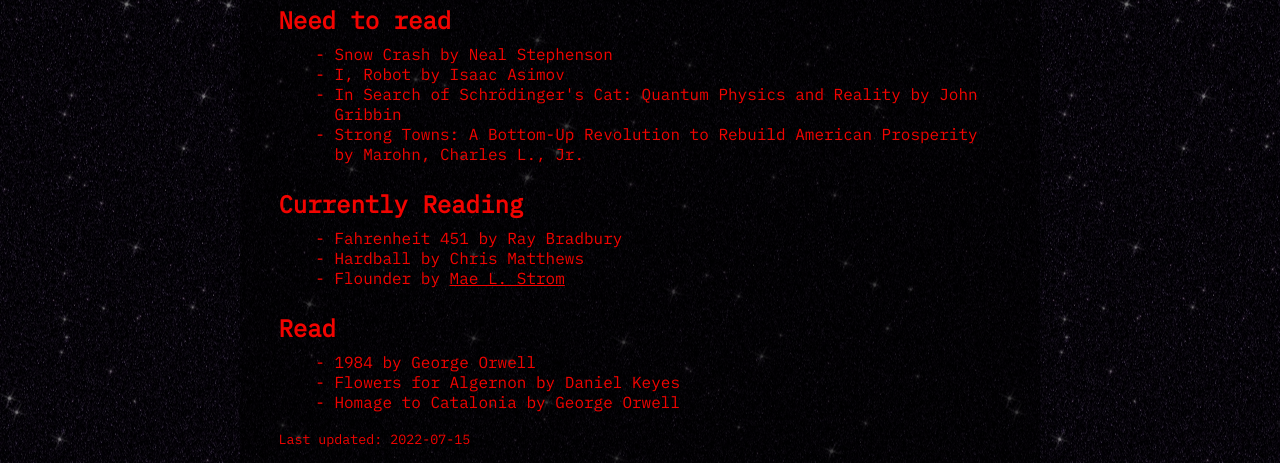
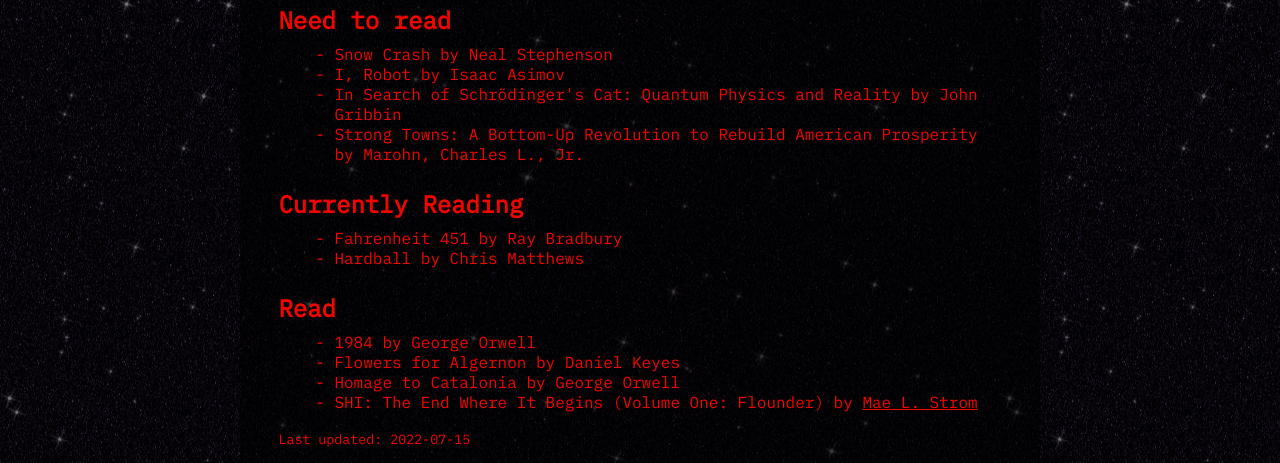
Before and after one commit to Yuril125/website, a plain HTML site: page public/readinglist.html in a window 1280 px wide. Shown: the part 272-735 px from the top of the page. Drawn offline with nearby package versions, Linux system fonts and the light colour scheme.

Commit message:
Finished reading Flounder

```diff
--- a/public/readinglist.html
+++ b/public/readinglist.html
@@ -33,7 +33,6 @@
       <ul>
         <li>Fahrenheit 451 by Ray Bradbury</li>
         <li>Hardball by Chris Matthews</li>
-        <li>Flounder by <a href="https://t-larc.com/">Mae L. Strom</a></li>
       </ul>
 
       <h3>Read</h3>
@@ -41,6 +40,7 @@
         <li>1984 by George Orwell</li>
         <li>Flowers for Algernon by Daniel Keyes</li>
         <li>Homage to Catalonia by George Orwell</li>
+        <li>SHI: The End Where It Begins (Volume One: Flounder) by <a href="https://t-larc.com/">Mae L. Strom</a></li>
       </ul>
 
       <small>Last updated: 2022-07-15</small>
```
